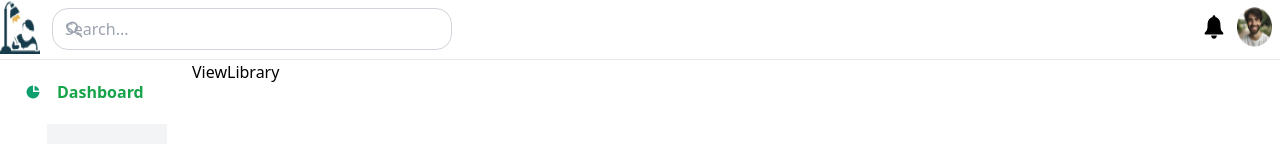
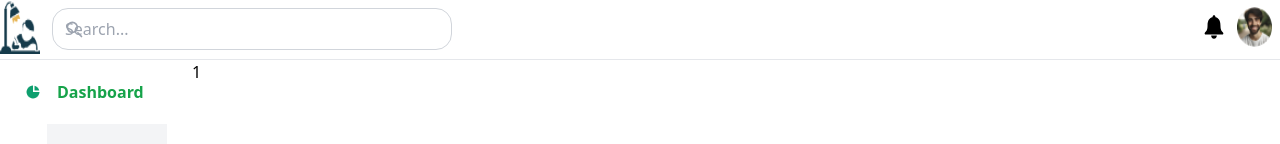
Before and after one commit to Harshksaw/Ekaant-StudyRoom-APP, a React (Vite) app in the folder admin/: page /manage-library/view-library/1 in a window 1280 px wide. Shown: the top 144 px of the page. Built offline with nearby package versions, Linux system fonts and the light colour scheme; sample sign-in values are in the browser's storage.

Commit message:
view-library

```diff
--- a/admin/src/App.tsx
+++ b/admin/src/App.tsx
@@ -36,7 +36,7 @@ function App() {
               element={<CreateLibrary />}
             />
             <Route
-              path="manage-library/view-library/:id"
+              path="manage-library/view-library/:library_id"
               element={<ViewLibrary />}
             />
             <Route path="/manage-seats" element={<ManageSeats />} />
--- a/admin/src/components/ManageLibrary/ViewLibrary.tsx
+++ b/admin/src/components/ManageLibrary/ViewLibrary.tsx
@@ -1,7 +1,9 @@
 import React from "react";
+import { useParams } from "react-router-dom";
 
 const ViewLibrary = () => {
-  return <div>ViewLibrary</div>;
+  const { library_id } = useParams();
+  return <div>{library_id}</div>;
 };
 
 export default ViewLibrary;
--- a/admin/src/components/index.ts
+++ b/admin/src/components/index.ts
@@ -1,4 +1,4 @@
-import Sidebar from "./sidebar";
+import Sidebar from "./Sidebar";
 import View from "./View";
 import Permission from "./Permission";
 import Search from "./Search";
--- a/admin/src/components/manageLibrary/CreateLibrary.tsx
+++ b/admin/src/components/manageLibrary/CreateLibrary.tsx
@@ -112,6 +112,7 @@ const CreateLibrary = () => {
         formData
       );
       console.log("Success:", response.data);
+
       if (response.data) {
         setLoading(false);
         toast.success("Library created successfully");
@@ -131,7 +132,8 @@ const CreateLibrary = () => {
         setUploadedFiles([]);
         setSeatLayout(null);
         setImages([]);
-        navigate("/manage-library/view-library");
+
+        navigate(`/manage-library/view-library/${response.data._id}`);
       }
     } catch (error) {
       setLoading(false);
```
Also changed, not shown: admin/src/components/ProtectedLayout.tsx (+4 -6 lines).
